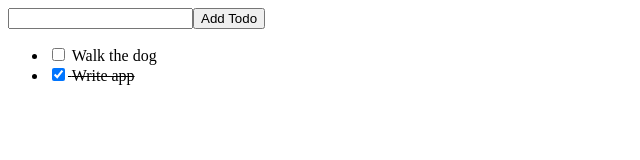
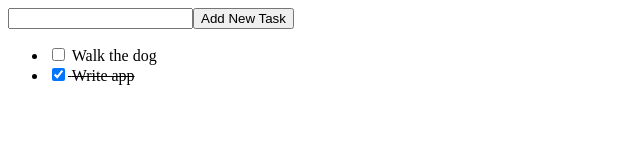
Before and after one commit to Mark-Mad/ts-to-do-app, a React (Create React App) app: page / in a window 1280 px wide. Shown: the top 160 px of the page, without its empty margins (0-640 px from the left). Built offline with nearby package versions, Linux system fonts and the light colour scheme.

Commit message:
CTA updated

```diff
--- a/public/index.html
+++ b/public/index.html
@@ -24,7 +24,7 @@
       work correctly both with client-side routing and a non-root public URL.
       Learn how to configure a non-root public URL by running `npm run build`.
     -->
-    <title>React App</title>
+    <title>Type Script To-Do App</title>
   </head>
   <body>
     <noscript>You need to enable JavaScript to run this app.</noscript>
--- a/src/AddTodoForm.tsx
+++ b/src/AddTodoForm.tsx
@@ -24,7 +24,7 @@
           setText('');
         }}
       >
-        Add Todo
+        Add New Task
       </button>
     </form>
   );
```
